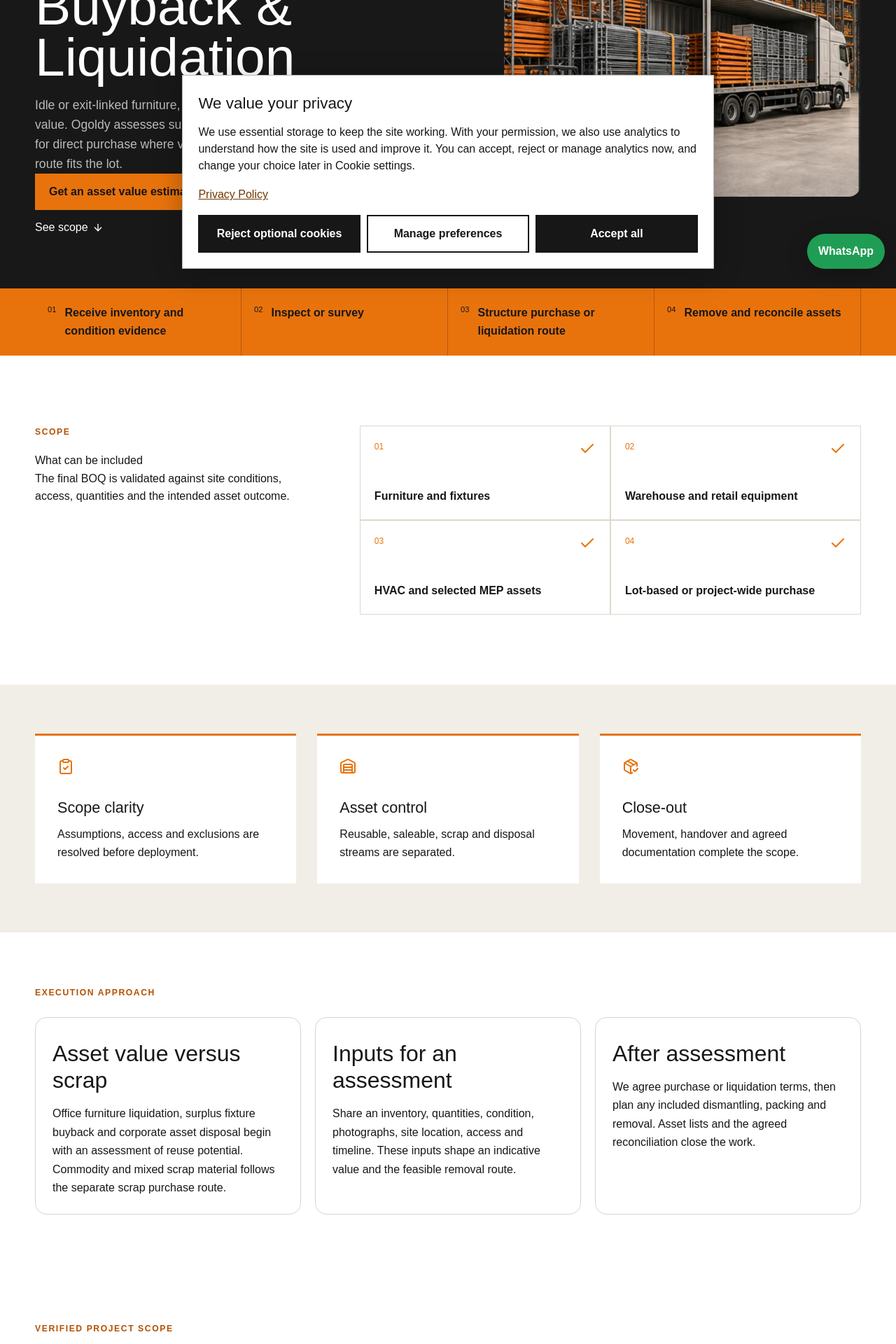
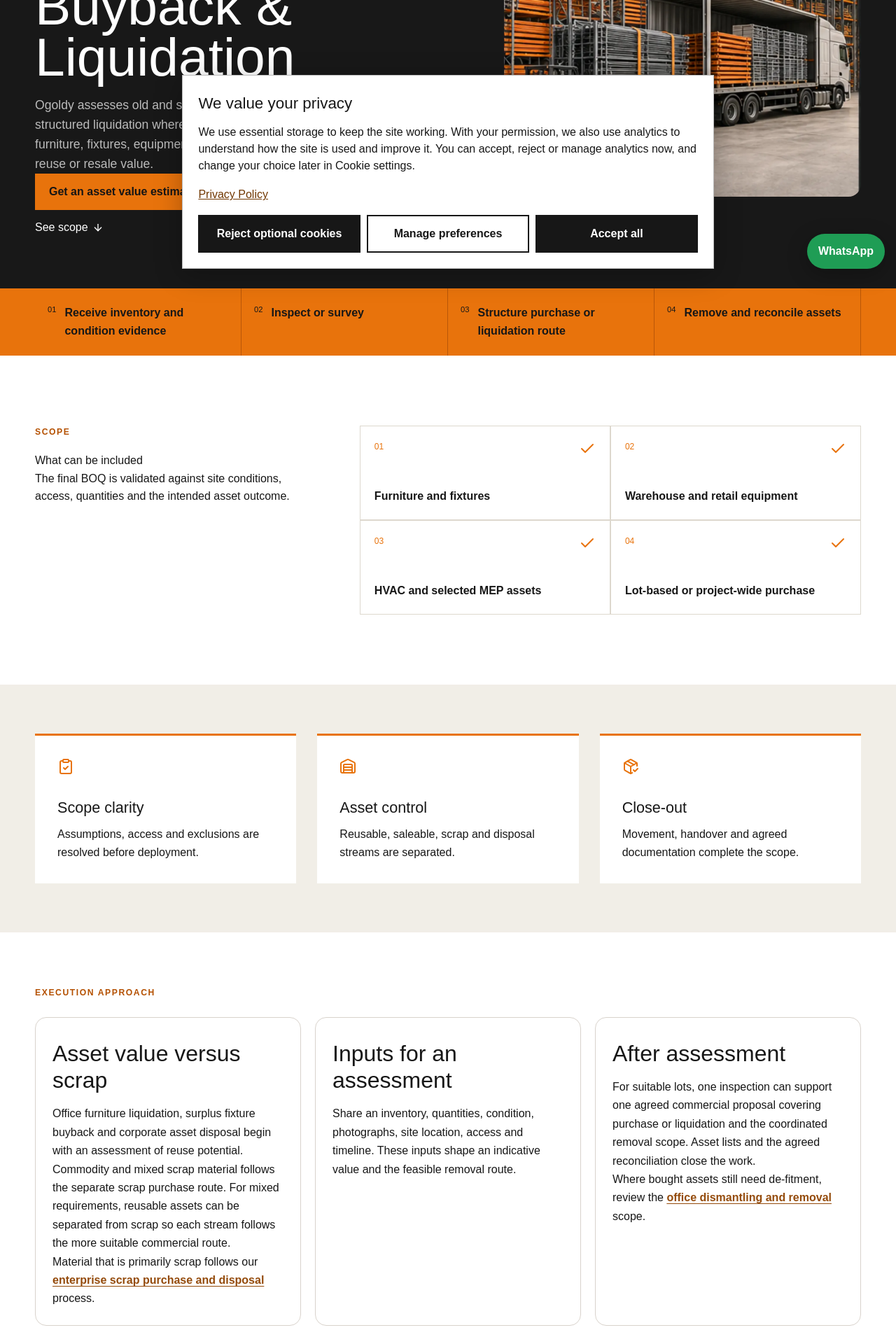
Before and after one commit to digitalogservices/ogoldy-website, a Next.js app: page /services/asset-buyback-liquidation in a window 1280 px wide. Shown: the part 400-2320 px from the top of the page at 70% size. Built offline with nearby package versions, Linux system fonts and the light colour scheme.

Commit message:
Strengthen six service pages with approved content deltas

```diff
--- a/app/data/service-refresh.ts
+++ b/app/data/service-refresh.ts
@@ -7,11 +7,11 @@ export const serviceRefresh: Record<string, Refresh> = {
     title: "Office Dismantling & De-fitment Services India | Ogoldy",
     meta: "Enterprise office dismantling and de-fitment for exits, renovations and relocations, including furniture, fixtures, civil/MEP scope, clearance and value recovery.",
     h1: "Enterprise Office Dismantling & De-fitment",
-    lead: "For an office exit or renovation, Ogoldy surveys the site and validates the BOQ, access and retained assets before dismantling. We separate reusable furniture and fixtures from saleable material, scrap and disposal streams, coordinate loading and removal, and document the agreed handover.",
+    lead: "For an office exit, renovation or clearance requirement, Ogoldy surveys the site, validates the BOQ, access and retained assets, then executes office dismantling and de-fitment through to agreed removal and site clearance.",
     sections: [
-      { heading: "What we dismantle", text: "The agreed scope can cover workstations, furniture, partitions, fixtures and defined civil and MEP elements. Site clearance and office asset removal follow the BOQ and building access conditions." },
-      { heading: "How the commercial model works", text: "Dismantling can be combined with purchase of recoverable assets where condition, quantity and removal economics make this feasible. Reuse, resale, scrap and disposal are assessed separately." },
-      { heading: "Controls before mobilisation", text: "We confirm the BOQ, access windows, retained items, removal routes and required handover condition before teams mobilise. Full-site office relocation is a separate adjacent service." },
+      { heading: "What we dismantle", text: "The agreed scope can cover workstations, furniture, partitions, fixtures and defined civil and MEP elements. Site clearance and office asset removal follow the BOQ and building access conditions. The scope can include dismantling and removal of workstations, furniture, partitions, fixtures and defined civil or MEP elements before the cleared area is handed back for the next stage." },
+      { heading: "How the commercial model works", text: "Dismantling cost and recoverable asset or material value can be assessed together where appropriate. Reusable assets, resale value, scrap and disposal are separated so the commercial treatment is clear before execution." },
+      { heading: "Controls before mobilisation", text: "We confirm the BOQ, access windows, retained items, removal routes and required handover condition before teams mobilise. Full-site office relocation is a separate adjacent service.", contextualLinks: [{"before": "If the final requirement is a landlord handback or defined bare-shell condition, see our ", "label": "bare-shell or reinstatement requirement", "href": "/services/bare-shell-reinstatement/", "after": " scope."}] },
     ],
     proof: [
       { label: "Topsoe · Faridabad", detail: "106,000 sq ft across five floors; survey, selected-asset movement, employee sale, liquidation and reinstatement.", href: project("topsoe-faridabad-office-transition") },
@@ -31,10 +31,10 @@ export const serviceRefresh: Record<string, Refresh> = {
     title: "Bare Shell & Reinstatement Services India | Ogoldy",
     meta: "Commercial bare-shell and reinstatement works for office and retail exits, with de-fitment, selective demolition, clearance, recoverable asset segregation and handover support.",
     h1: "Bare Shell & Reinstatement for Commercial Sites",
-    lead: "Lease exits and landlord handovers depend on the agreed condition of the site. Ogoldy first confirms that condition and the BOQ, separates retained and recoverable assets, then executes the specified de-fitment, selective removal and clearance.",
+    lead: "For a lease exit or landlord handback, the required bare-shell or reinstatement condition must be clear before work starts. Ogoldy validates the BOQ, retained items, access and handback condition, then executes the agreed de-fitment, selective removal, clearance and close-out.",
     sections: [
-      { heading: "Typical reinstatement scope", text: "The BOQ may include partition, ceiling, flooring, fixture and defined MEP removal, debris clearance and cleaning. The handover condition determines what stays and what is removed." },
-      { heading: "BOQ and phased execution", text: "We validate access, retained items, work zones and landlord requirements before scheduling removal. Floors or zones can be handed over in phases where the agreed programme permits." },
+      { heading: "Typical reinstatement scope", text: "The BOQ may include partition, ceiling, flooring, fixture and defined MEP removal, debris clearance and cleaning. The handover condition determines what stays and what is removed.", contextualLinks: [{"before": "If the requirement is ", "label": "dismantling and removal without a defined handback condition", "href": "/services/office-dismantling-defitment/", "after": ", use Office Dismantling & De-fitment."}] },
+      { heading: "BOQ and phased execution", text: "We validate access, retained items, work zones and landlord requirements before scheduling removal. Floors or zones can be handed over in phases where the agreed programme permits. Where there is a fixed handback deadline, the work plan should reflect access windows, sequencing, retained items and the required final condition." },
       { heading: "Recovery and close-out", text: "Reusable or saleable assets can be assessed for a value offset where applicable. A final walk-through and the agreed close-out records support handover." },
     ],
     proof: [
@@ -55,9 +55,9 @@ export const serviceRefresh: Record<string, Refresh> = {
     title: "Enterprise Scrap Disposal & Purchase India | Ogoldy",
     meta: "Enterprise scrap disposal and purchase for commercial and industrial sites, with survey, segregation, measurement, loading, removal and documented commercial closure.",
     h1: "Enterprise Scrap Disposal & Purchase",
-    lead: "Enterprise scrap removal is a managed site requirement. Ogoldy reviews materials, quantities, access and measurement methods, then plans segregation, loading, removal and documented commercial closure rather than quoting an unverified spot rate.",
+    lead: "Ogoldy handles enterprise scrap purchase and disposal for offices, stores, warehouses, factories and other commercial sites. For corporate, office, commercial and industrial scrap requirements, we review the material, quantity, access and measurement method before agreeing a project-based purchase, removal or disposal scope.",
     sections: [
-      { heading: "What we buy or remove", text: "We assess commercial and industrial material lots, including mixed site scrap, against their type, quantity, condition and removal requirements. Coverage is confirmed after review; not every material or site is suitable for purchase." },
+      { heading: "Enterprise scrap we assess for purchase or removal", text: "We assess commercial and industrial material lots, including mixed site scrap, against their type, quantity, condition and removal requirements. Coverage is confirmed after review; not every material or site is suitable for purchase. Bulk and project-based scrap requirements can be reviewed as one commercial scope where quantities, access and material mix support it.", contextualLinks: [{"before": "Where the requirement includes ", "label": "reusable furniture, fixtures or equipment", "href": "/services/asset-buyback-liquidation/", "after": ", those assets can be assessed separately for buyback or liquidation."}] },
       { heading: "How pricing is assessed", text: "Material type and quantity, condition, location, access, measurement method and removal effort inform the proposed purchase or disposal route." },
       { heading: "Dismantling and multi-site purchase", text: "Defined dismantling, segregation and loading can be included in one scope. Distributed enterprise locations can be planned as a coordinated programme with site-wise documentation." },
     ],
@@ -80,11 +80,11 @@ export const serviceRefresh: Record<string, Refresh> = {
     title: "Enterprise Asset Buyback & Liquidation India | Ogoldy",
     meta: "Buyback and liquidation of surplus enterprise furniture, fixtures, equipment and recoverable assets, with valuation inputs, removal planning and documented reconciliation.",
     h1: "Enterprise Asset Buyback & Liquidation",
-    lead: "Idle or exit-linked furniture, fixtures and equipment may retain reuse or resale value. Ogoldy assesses surplus enterprise assets, including office furniture, for direct purchase where viable or structured liquidation where a different route fits the lot.",
+    lead: "Ogoldy assesses old and surplus business assets for direct purchase or structured liquidation where commercially viable. This can include office furniture, fixtures, equipment and mixed enterprise asset lots that still have reuse or resale value.",
     sections: [
-      { heading: "Asset value versus scrap", text: "Office furniture liquidation, surplus fixture buyback and corporate asset disposal begin with an assessment of reuse potential. Commodity and mixed scrap material follows the separate scrap purchase route." },
+      { heading: "Asset value versus scrap", text: "Office furniture liquidation, surplus fixture buyback and corporate asset disposal begin with an assessment of reuse potential. Commodity and mixed scrap material follows the separate scrap purchase route. For mixed requirements, reusable assets can be separated from scrap so each stream follows the more suitable commercial route.", contextualLinks: [{"before": "Material that is primarily scrap follows our ", "label": "enterprise scrap purchase and disposal", "href": "/services/scrap-disposal-purchase/", "after": " process."}] },
       { heading: "Inputs for an assessment", text: "Share an inventory, quantities, condition, photographs, site location, access and timeline. These inputs shape an indicative value and the feasible removal route." },
-      { heading: "After assessment", text: "We agree purchase or liquidation terms, then plan any included dismantling, packing and removal. Asset lists and the agreed reconciliation close the work." },
+      { heading: "After assessment", text: "For suitable lots, one inspection can support one agreed commercial proposal covering purchase or liquidation and the coordinated removal scope. Asset lists and the agreed reconciliation close the work.", contextualLinks: [{"before": "Where bought assets still need de-fitment, review the ", "label": "office dismantling and removal", "href": "/services/office-dismantling-defitment/", "after": " scope."}] },
     ],
     proof: [
       { label: "Topsoe · Faridabad", detail: "Structured employee sale and liquidation of surplus office assets.", href: project("topsoe-faridabad-office-transition") },
@@ -105,11 +105,11 @@ export const serviceRefresh: Record<string, Refresh> = {
     title: "Racking Dismantling & Buyback Services India | Ogoldy",
     meta: "Warehouse and retail racking dismantling, segregation, movement, redeployment, buyback or disposal based on system, condition, quantity, access and destination.",
     h1: "Racking Dismantling & Buyback",
-    lead: "Rack dismantling starts with layout, height, quantities, access equipment and labour planning. Ogoldy separates components for an agreed onward route: movement, reuse, sale or scrap, subject to system condition and demand.",
+    lead: "Ogoldy handles racking dismantling and buyback for warehouse and retail systems, including pallet rack dismantling and shelving removal. Layout, height, quantity, condition and access determine the dismantling plan and whether racks are best reused, liquidated or routed as scrap.",
     sections: [
-      { heading: "Survey and dismantling inputs", text: "Share the rack layout, system, height, photos, approximate quantities and site access. Pallet racks and retail shelving may need different dismantling and loading plans." },
-      { heading: "Segregate, bundle and move", text: "Components are dismantled and grouped for practical loading. Reusable racks may be moved for redeployment, while saleable or scrap material is routed separately; reinstallation depends on the agreed team and scope." },
-      { heading: "Commercial assessment", text: "Rack buyback or disposal depends on completeness, condition, quantity, location, dismantling effort and market demand. No purchase value is assumed before review." },
+      { heading: "Survey and dismantling inputs", text: "Share the rack layout, system, height, photos, approximate quantities and site access. Pallet racks and retail shelving may need different dismantling and loading plans. For pallet racks, shelving and similar systems, the layout and completeness of components matter to both dismantling effort and reuse value." },
+      { heading: "Segregate, bundle and move", text: "Components are dismantled and grouped for practical loading. Reusable systems may be moved for redeployment or assessed for rack liquidation or buyback; damaged or incomplete material can follow a separate scrap route." },
+      { heading: "Commercial assessment", text: "Rack buyback or disposal depends on completeness, condition, quantity, location, dismantling effort and market demand. No purchase value is assumed before review.", contextualLinks: [{"before": "If the requirement includes ", "label": "wider warehouse or factory clearance", "href": "/services/warehouse-factory-dismantling/", "after": " beyond the racks, see Warehouse & Factory Dismantling."}] },
     ],
     proof: [
       { label: "Landmark Group · Chennai", detail: "Approx. 500 tonnes of warehouse material; rack dismantling, removal, loading and liquidation in difficult heat conditions.", href: project("landmark-chennai-racking-liquidation") },
@@ -152,10 +152,10 @@ export const serviceRefresh: Record<string, Refresh> = {
     title: "Warehouse & Factory Dismantling Services India | Ogoldy",
     meta: "Warehouse and factory dismantling for enterprise sites, covering survey, work sequencing, fixtures/equipment, selective demolition, material segregation, clearance and value recovery.",
     h1: "Warehouse & Factory Dismantling",
-    lead: "Warehouse and factory dismantling needs a site survey, work-zone sequence and access plan. Ogoldy coordinates defined fixture, service and equipment removal, selective demolition within the agreed BOQ, material segregation, loading and site clearance.",
+    lead: "Ogoldy handles defined warehouse and factory dismantling, industrial clearance and asset removal scopes. We survey access, work zones, lifting/loading needs and retained operations before coordinating selective dismantling, equipment or fixture removal, material segregation and site clearance.",
     sections: [
       { heading: "Plan the work zones", text: "We review site access, lifting and loading constraints, retained operations and phased handover requirements. Equipment and services are handled only within the agreed scope and applicable site controls." },
-      { heading: "Separate material routes", text: "Reusable assets, saleable equipment, scrap and debris are segregated for movement, liquidation or evacuation. The commercial treatment of recoverable material is agreed after survey." },
+      { heading: "Separate material routes", text: "Machinery or assets, where included in scope, can be separated from saleable material, scrap and debris. Where appropriate, asset value and scrap recovery are assessed alongside the dismantling scope rather than treating every item as waste.", contextualLinks: [{"before": "Where racking is a major part of the scope, see ", "label": "racking dismantling and buyback", "href": "/services/racking-dismantling-buyback/", "after": "."}] },
       { heading: "Clear and document", text: "Teams coordinate removal, site clearance and agreed documentation against the BOQ and handover milestones. This page covers dismantling and clearance, with full-site moves handled separately." },
       { heading: "When relocation is also required", text: "For a complete factory or warehouse move, use the dedicated relocation service; dismantling and asset recovery can be scoped alongside it." },
     ],
@@ -180,22 +180,27 @@ export const refreshFaq: Record<string, { q: string; a: string }[]> = {
   "office-dismantling-defitment": [
     { q: "What does an office de-fitment BOQ cover?", a: "It defines the furniture, fixtures, civil and MEP elements to remove, retained items, access and handover condition. We validate it against the site before mobilisation." },
     { q: "Can recoverable office assets be purchased?", a: "Where condition, quantities and removal costs support it, dismantling can be combined with an agreed asset purchase or liquidation route." },
+    { q: "Can office clearance and asset purchase be handled together?", a: "Yes, where the recoverable assets or materials justify it. The BOQ, site access, quantities and removal effort are reviewed before the combined scope is agreed." },
   ],
   "bare-shell-reinstatement": [
     { q: "Does bare-shell handover require removal of everything?", a: "No. Work follows the agreed landlord handover condition and BOQ, including any items that must remain." },
     { q: "How is reinstatement closed out?", a: "The agreed scope can include phased checks, a final walk-through and handover documentation." },
+    { q: "Can reinstatement be planned around a landlord handback deadline?", a: "Yes, subject to the agreed BOQ, access and site conditions. The sequence and close-out plan should be confirmed against the required handback date and condition." },
   ],
   "scrap-disposal-purchase": [
     { q: "How is a scrap purchase price assessed?", a: "We review type, quantity, condition, location, access, measurement method and loading or removal effort before confirming terms." },
     { q: "Can dismantling and scrap purchase be combined?", a: "Yes, where the materials and site conditions support an agreed combined scope." },
+    { q: "Do you work as a corporate or industrial scrap buyer?", a: "Yes, for suitable enterprise lots. We assess the material, quantities, site access, removal effort and documentation before confirming a purchase or disposal scope." },
   ],
   "asset-buyback-liquidation": [
     { q: "What information is needed for office furniture buyback?", a: "An asset list, quantities, condition, photographs, location, access and timeline help us assess a viable purchase or liquidation route." },
     { q: "Is every asset purchased directly?", a: "No. Direct purchase depends on viability; structured liquidation or a separate scrap route may fit some lots better." },
+    { q: "Can Ogoldy buy a complete mixed asset lot?", a: "Potentially. Mixed lots are reviewed by asset type, condition, quantity, location, access and removal economics. Reusable assets, lower-value material and scrap may follow different routes within one coordinated requirement." },
   ],
   "racking-dismantling-buyback": [
     { q: "What do you need to assess rack buyback?", a: "Share layout, system, height, component quantities, photos, condition and access details. Purchase depends on completeness and current demand." },
     { q: "Can racks be redeployed?", a: "Reusable components can be dismantled and moved for redeployment. Reinstallation is subject to the agreed team and scope." },
+    { q: "Do you handle pallet rack dismantling and shelving removal?", a: "Yes, subject to system type, height, quantities, access and agreed scope. Reuse, buyback, liquidation or scrap routing is assessed after review." },
   ],
   "managed-asset-custody": [
     { q: "Is insurance included with custody?", a: "Only where agreed, with declared values, supporting records and applicable policy terms confirmed before custody begins." },
@@ -203,7 +208,7 @@ export const refreshFaq: Record<string, { q: string; a: string }[]> = {
     { q: "Can multiple projects share a custody programme?", a: "Yes, subject to project-wise identification, intake records and an agreed storage plan." },
   ],
   "warehouse-factory-dismantling": [
-    { q: "Can work be phased while a site remains active?", a: "Potential work zones, access and safe separation must be surveyed and agreed before a phased plan is confirmed." },
+    { q: "Can warehouse or factory dismantling be phased around live operations?", a: "Potentially. Work zones, access, retained operations and safe separation must be surveyed and agreed before a phased industrial-clearance plan is confirmed." },
     { q: "How are recoverable materials treated?", a: "Reusable assets, saleable material, scrap and debris are assessed as separate routes; any value adjustment is agreed after review." },
     { q: "Is lifting equipment included?", a: "Access and lifting requirements are reviewed at survey and included only where agreed in the scope." },
   ],
--- a/app/data/services.ts
+++ b/app/data/services.ts
@@ -12,7 +12,7 @@ export type Service = {
     meta: string;
     h1: string;
     lead: string;
-    sections: { heading: string; text: string }[];
+    sections: { heading: string; text: string; contextualLinks?: { before: string; label: string; href: string; after: string }[] }[];
     proof: { label: string; detail: string; href: string }[];
     links: { label: string; href: string }[];
     cta: string;
--- a/app/services/[slug]/page.tsx
+++ b/app/services/[slug]/page.tsx
@@ -183,6 +183,11 @@ export default async function ServicePage({
                 <article key={section.heading}>
                   <h2>{section.heading}</h2>
                   <p>{section.text}</p>
+                  {section.contextualLinks?.map((link) => (
+                    <p key={link.href}>
+                      {link.before}<Link href={link.href}>{link.label}</Link>{link.after}
+                    </p>
+                  ))}
                 </article>
               ))}
             </div>
```
